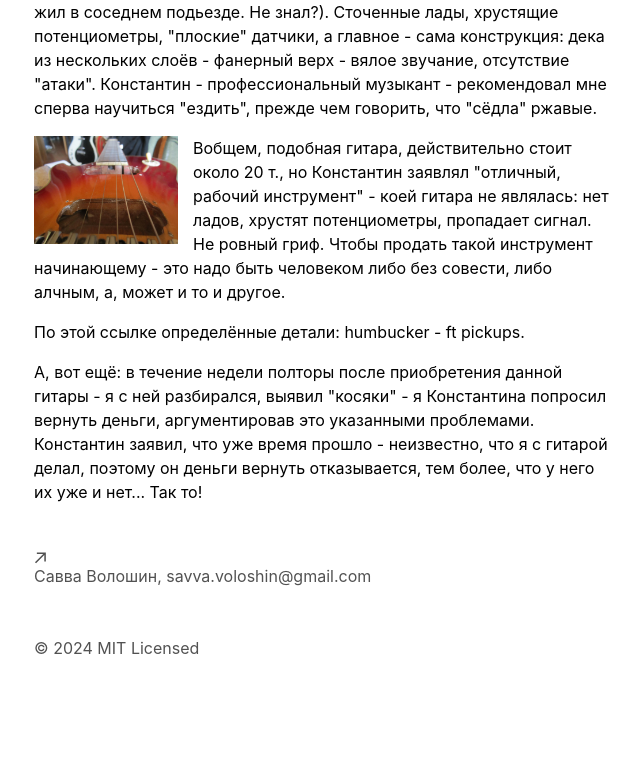
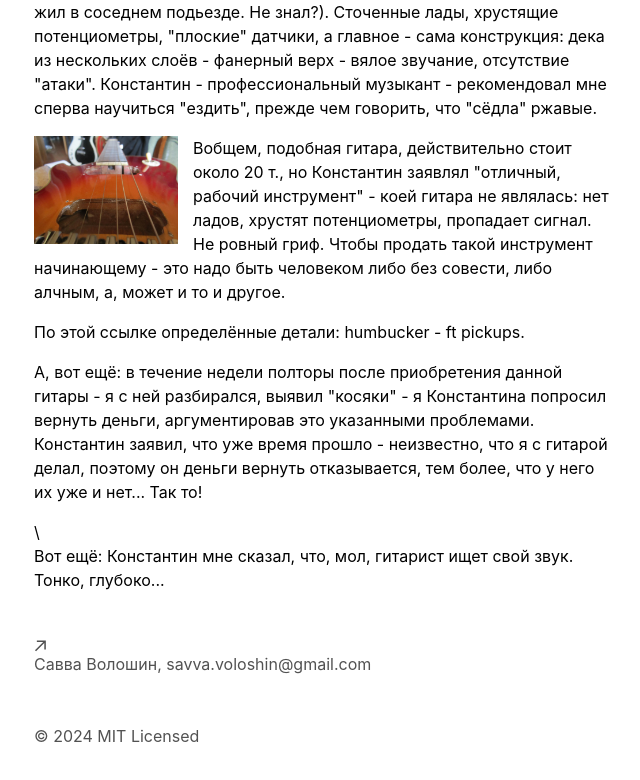
Before and after one commit to savvavoloshin/eteventin-starter-kit, a Next.js app: page / in a window 1280 px wide. Shown: the part 1424-2204 px from the top of the page, without its empty margins (318-958 px from the left). Before the commit the page ends 2148 px from the top, so only its background shows below. Built offline with nearby package versions, Linux system fonts and the light colour scheme.

Commit message:
appendix

```diff
--- a/app/page.tsx
+++ b/app/page.tsx
@@ -120,7 +120,9 @@ export default function Page() {
       <a href="https://www.avito.ru/bolshaya_izhora/muzykalnye_instrumenty/datchiki_humbucker_ft_pickups_4177080131"> humbucker - ft pickups</a>.
       </p>
 
-      <p className="mb-4">А, вот ещё: в течение недели полторы после приобретения данной гитары - я с ней разбирался, выявил "косяки" - я Константина попросил вернуть деньги, аргументировав это указанными проблемами. Константин заявил, что уже время прошло - неизвестно, что я с гитарой делал, поэтому он деньги вернуть отказывается, тем более, что у него их уже и нет... Так то!</p>
+      <p className="mb-4">А, вот ещё: в течение недели полторы после приобретения данной гитары - я с ней разбирался, выявил "косяки" - я Константина попросил вернуть деньги, аргументировав это указанными проблемами. Константин заявил, что уже время прошло - неизвестно, что я с гитарой делал, поэтому он деньги вернуть отказывается, тем более, что у него их уже и нет... Так то!</p>\
+
+      <p className="mb-4">Вот ещё: Константин мне сказал, что, мол, гитарист ищет свой звук. Тонко, глубоко...</p>
 
 
 
```
